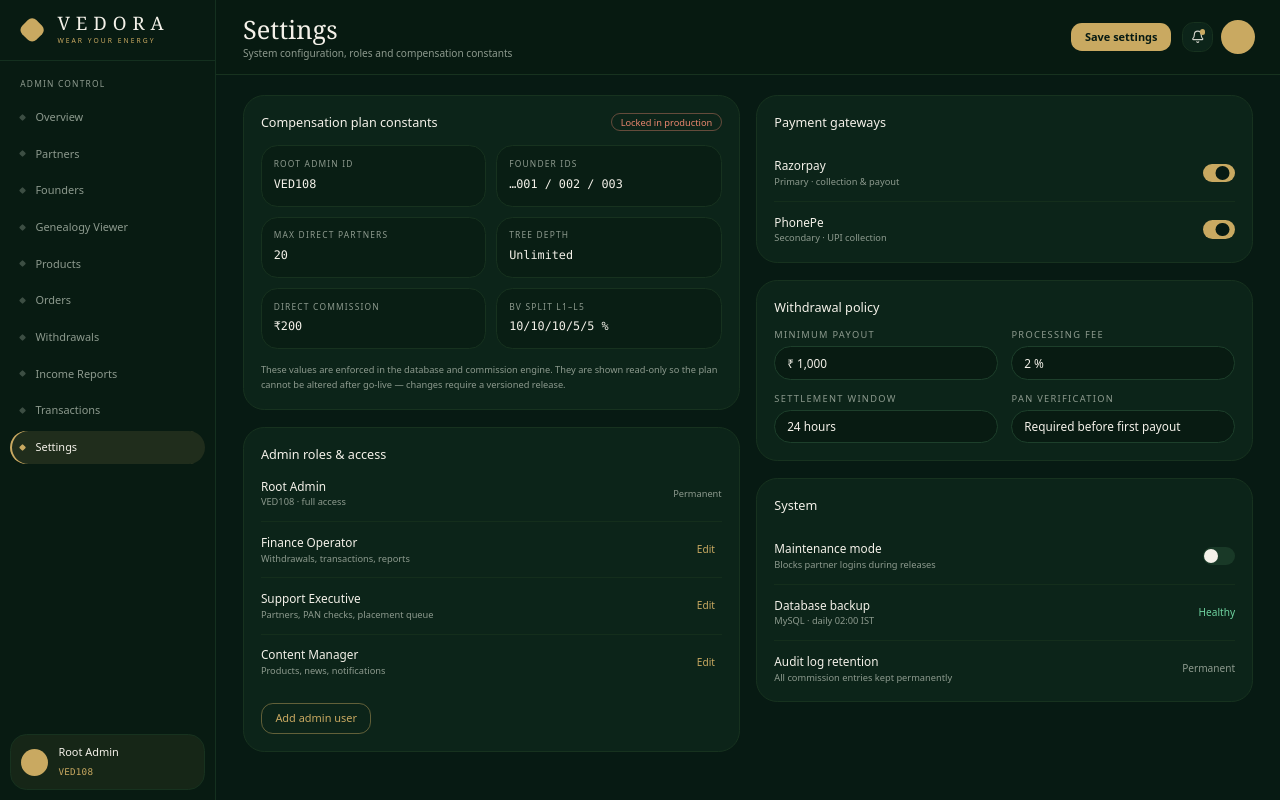
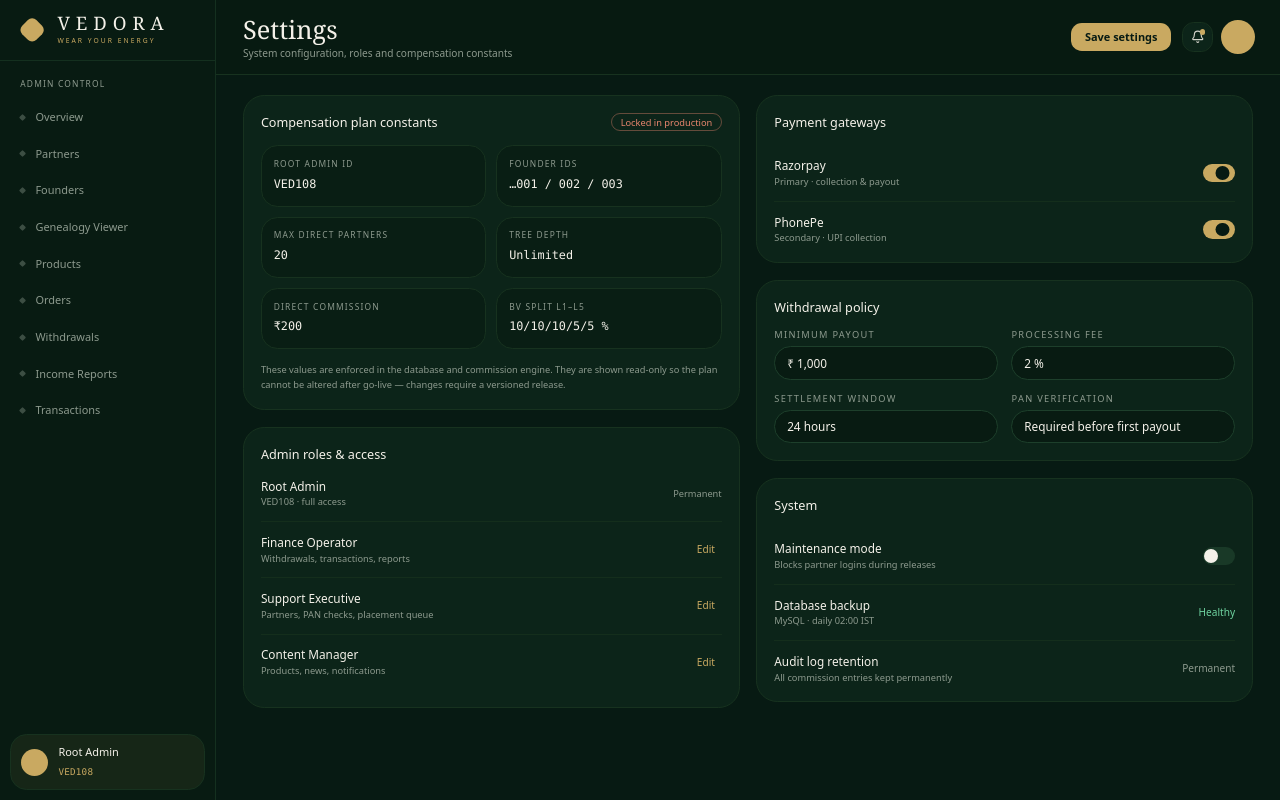
Before and after one commit to vedoraofficial/dev-2026, a React (Vite) app in the folder Frontend/: page /admin/settings in a window 1280 px wide. Built offline with nearby package versions, Linux system fonts and the light colour scheme.

Commit message:
updated on setting page

```diff
--- a/Frontend/src/app/navigation.ts
+++ b/Frontend/src/app/navigation.ts
@@ -13,7 +13,8 @@ export const ADMIN_NAV: NavItem[] = [
   { label: "Withdrawals", to: ROUTES.admin.withdrawals },
   { label: "Income Reports", to: ROUTES.admin.incomeReports },
   { label: "Transactions", to: ROUTES.admin.transactions },
-  { label: "Settings", to: ROUTES.admin.settings },
+  // "Settings" is deliberately not in the sidebar — it's reached from the profile menu
+  // next to the notification bell (see components/common/user-menu.tsx).
 ]
 
 export const PARTNER_NAV: NavItem[] = [
--- a/Frontend/src/pages/admin/overview-page.tsx
+++ b/Frontend/src/pages/admin/overview-page.tsx
@@ -70,7 +70,6 @@ export function AdminOverviewPage() {
             hint={`${formatINR(stats.commissionPerSale)} × ${formatNumber(stats.productSales)} sales`}
           />
           <StatCard
-            highlight
             href={ROUTES.admin.withdrawals}
             label="Needs your action"
             value={stats.pendingWithdrawals}
--- a/Frontend/src/pages/admin/settings-page.tsx
+++ b/Frontend/src/pages/admin/settings-page.tsx
@@ -126,9 +126,6 @@ export function AdminSettingsPage() {
                   </li>
                 ))}
               </ul>
-              <Button variant="outline" className="mt-4">
-                Add admin user
-              </Button>
             </Panel>
           </div>
 
```
